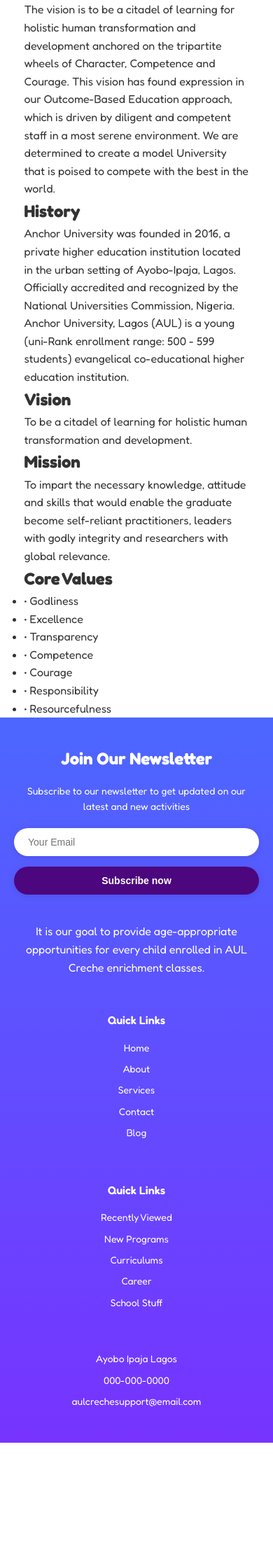
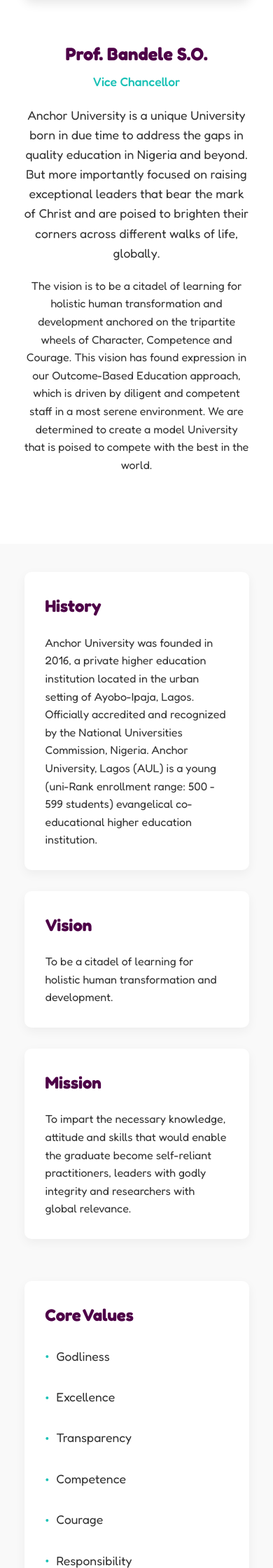
Before and after one commit to FavourEffiong/anchor-university-creche, a PHP site: page /about.html in a window 390 px wide; the page is wider, and only the part inside the window is pictured. Shown: the part 1492-3732 px from the top of that part at 70% size. Before the commit the page ends 3553 px from the top of that part, so only its background shows below. Run offline with PHP 8.4, Linux system fonts and the light colour scheme.

Commit message:
Update styles.css

```diff
--- a/styles.css
+++ b/styles.css
@@ -2367,3 +2367,179 @@ a, button, .class-card, .service-card, .news-card {
     font-size: 14px;
   }
 }
+
+/* About Hero Section */
+.about-hero {
+  background: linear-gradient(135deg, var(--gradient-start) 0%, var(--gradient-end) 100%);
+  color: var(--light-color);
+  padding: 60px 0;
+  text-align: center;
+}
+
+.about-hero h1 {
+  font-size: 3.5rem;
+  font-weight: 700;
+  margin: 0;
+}
+
+/* Leadership Section */
+.leadership-section {
+  padding: 80px 0;
+  background-color: var(--light-color);
+}
+
+.leader-profile {
+  display: flex;
+  gap: 40px;
+  margin-bottom: 60px;
+  align-items: flex-start;
+}
+
+.leader-image {
+  flex: 0 0 250px;
+}
+
+.leader-image img {
+  width: 100%;
+  border-radius: 10px;
+  box-shadow: 0 5px 15px rgba(0,0,0,0.1);
+}
+
+.leader-info {
+  flex: 1;
+}
+
+.leader-info h2 {
+  font-size: 2rem;
+  font-weight: 700;
+  color: var(--primary-purple);
+  margin-bottom: 5px;
+}
+
+.leader-title {
+  font-size: 1.1rem;
+  color: var(--secondary-blue);
+  font-weight: 500;
+  margin-bottom: 20px;
+}
+
+.leader-quote {
+  font-size: 1.1rem;
+  line-height: 1.6;
+  margin-bottom: 20px;
+}
+
+/* History & Values Section */
+.history-values-section {
+  padding: 80px 0;
+  background-color: var(--background-color);
+}
+
+.history-mission-vision {
+  display: flex;
+  gap: 30px;
+  margin-bottom: 60px;
+}
+
+.history-box, .vision-box, .mission-box {
+  flex: 1;
+  background-color: var(--light-color);
+  padding: 30px;
+  border-radius: 10px;
+  box-shadow: 0 5px 15px rgba(0,0,0,0.05);
+}
+
+.history-box h2, .vision-box h2, .mission-box h2, .core-values h2 {
+  font-size: 1.8rem;
+  font-weight: 700;
+  color: var(--primary-purple);
+  margin-bottom: 20px;
+}
+
+.core-values {
+  background-color: var(--light-color);
+  padding: 30px;
+  border-radius: 10px;
+  box-shadow: 0 5px 15px rgba(0,0,0,0.05);
+}
+
+.values-list {
+  list-style: none;
+  display: flex;
+  flex-wrap: wrap;
+  gap: 20px;
+}
+
+.values-list li {
+  flex: 0 0 calc(33.333% - 20px);
+  font-size: 1.1rem;
+  display: flex;
+  align-items: center;
+}
+
+.value-bullet {
+  color: var(--secondary-blue);
+  font-size: 1.5rem;
+  margin-right: 10px;
+}
+
+/* Responsive styles for About page */
+@media screen and (max-width: 992px) {
+  .leader-profile {
+    gap: 30px;
+  }
+
+  .leader-image {
+    flex: 0 0 200px;
+  }
+
+  .values-list li {
+    flex: 0 0 calc(50% - 20px);
+  }
+}
+
+@media screen and (max-width: 768px) {
+  .about-hero h1 {
+    font-size: 2.8rem;
+  }
+
+  .leader-profile {
+    flex-direction: column;
+    align-items: center;
+    text-align: center;
+  }
+
+  .leader-image {
+    margin-bottom: 20px;
+  }
+
+  .history-mission-vision {
+    flex-direction: column;
+  }
+
+  .values-list li {
+    flex: 0 0 100%;
+  }
+}
+
+@media screen and (max-width: 576px) {
+  .about-hero {
+    padding: 40px 0;
+  }
+
+  .about-hero h1 {
+    font-size: 2.2rem;
+  }
+
+  .leadership-section, .history-values-section {
+    padding: 40px 0;
+  }
+
+  .leader-info h2 {
+    font-size: 1.6rem;
+  }
+
+  .history-box h2, .vision-box h2, .mission-box h2, .core-values h2 {
+    font-size: 1.5rem;
+  }
+}
```
